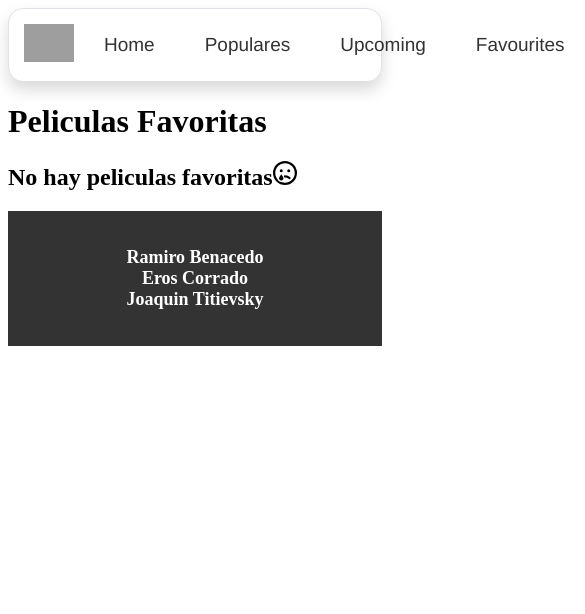
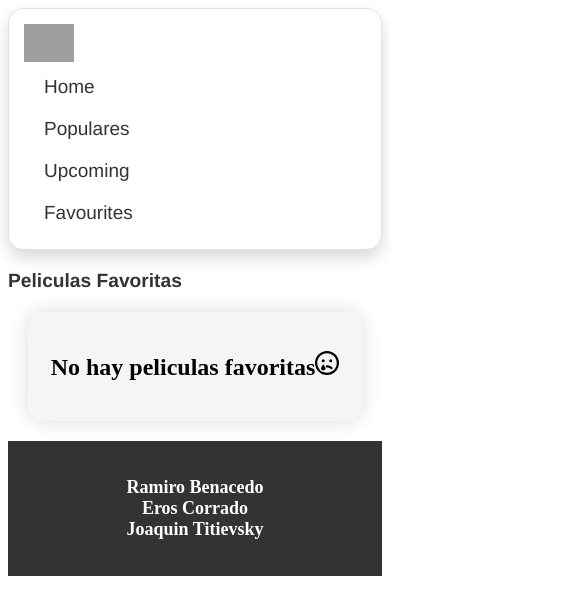
Before and after one commit to ErosCorrado/PI3, a React (Create React App) app in the folder proyecto3/: page /Favourites in a window 390 px wide. Shown: the top 614 px of the page, 585 px wide, since content can reach past the window. Built offline with nearby package versions, Linux system fonts and the light colour scheme; grey boxes are pictures that could not be loaded.

Commit message:
responsive y algunos arreglitos

```diff
--- a/proyecto3/src/componentes/Navbar/Navbar.css
+++ b/proyecto3/src/componentes/Navbar/Navbar.css
@@ -63,3 +63,15 @@ nav {
     margin-bottom: 20px; /* Espacio inferior */
     font-family: Netflix Sans, Helvetica Neue, Segoe UI, Roboto, Ubuntu, sans-serif; /* Fuente */
 }
+
+/* Estilos para pantallas pequeñas */
+@media (max-width: 768px) {
+    .arriba {
+      flex-direction: column; /* Cambia la dirección del flexbox a columna en pantallas pequeñas */
+      align-items: flex-start; /* Alinea los elementos al inicio */
+    }
+
+    .itemlista {
+      margin: 10px 0; /* Espacio entre elementos de la lista en pantallas pequeñas */
+    }
+  }
--- a/proyecto3/src/screens/Detalle/Detalle.css
+++ b/proyecto3/src/screens/Detalle/Detalle.css
@@ -1,41 +1,61 @@
-/* .section {
+/* Detalle.css */
+
+.detalle-container {
   display: flex;
   justify-content: center;
 }
 
 .character-card {
-    width: 300px;
-    margin: 20px;
-    padding: 10px;
-    border-radius: 8px;
-    box-shadow: 0 4px 8px rgba(0, 0, 0, 0.1);
-    background-color: #f9f9f9;
+  display: flex;
+  flex-direction: column;
+  align-items: center;
+  background-color: #f5f5f5;
+  border-radius: 15px;
+  box-shadow: 0 0 20px rgba(0, 0, 0, 0.2);
+  padding: 20px;
+  margin-top: 20px;
+  width: calc(50% - 20px); /* Ajuste para que sea la mitad de 390px */
 }
 
 .character-card img {
   width: 100%;
-    border-radius: 8px;
+  max-width: 300px;
+  border-radius: 10px;
+  margin-bottom: 20px;
+}
+
+.info {
+  text-align: center;
+  padding: 0 20px; /* Añadido para separación entre la imagen y la información */
+}
+
+.info h3 {
+  font-size: 1.5rem;
   margin-bottom: 10px;
 }
 
-  .character-card h3 {
-    font-size: 18px;
-    font-weight: bold;
-    color: #333;
-    text-align: center;
+.info p {
+  margin-bottom: 10px;
 }
 
-  .cajahijapelis {
-    background-color: #fff;
-    border-radius: 8px;
-    box-shadow: 0 4px 8px rgba(0, 0, 0, 0.1);
-    padding: 20px;
-    margin-top: 20px;
+.info button {
+  background-color: #007bff;
+  color: #fff;
+  border: none;
+  border-radius: 5px;
+  padding: 10px 20px;
+  cursor: pointer;
+  transition: background-color 0.3s ease;
 }
 
-  #titulo2 {
-    font-size: 24px;
-    font-weight: bold;
-    color: #333;
-    margin-bottom: 20px;
-  } */
+.info button:hover {
+  background-color: #0056b3;
+}
+
+.letter {
+  /* Estilos de letra */
+}
+
+.blanco {
+  /* Estilos de iconos */
+}
--- /dev/null
+++ b/proyecto3/src/screens/Favourites/Favourites.css
@@ -0,0 +1,35 @@
+/* Estilos para el componente ResultadoBusqueda */
+.search-results-container {
+    padding: 20px; /* Espaciado interno */
+    background-color: #f5f5f5; /* Fondo gris claro */
+    border-radius: 15px; /* Bordes redondeados */
+    box-shadow: 0 0 20px rgba(0, 0, 0, 0.15); /* Sombra suave */
+    margin: 20px; /* Margen externo */
+  }
+
+  .search-results-title {
+    margin-bottom: 20px; /* Espacio debajo del título */
+    font-size: 2rem; /* Tamaño del título */
+    color: #333; /* Color de texto */
+    font-weight: bold; /* Negrita */
+    font-family: Netflix Sans, Helvetica Neue, Segoe UI, Roboto, Ubuntu, sans-serif; /* Fuente */
+  }
+
+  .cards-container {
+    display: flex;
+    flex-wrap: wrap;
+    justify-content: flex-start; /* Alinea las tarjetas al inicio del contenedor */
+    gap: 20px; /* Espacio entre las tarjetas */
+  }
+
+  /* Estilos para pantallas pequeñas */
+  @media (max-width: 390px) {
+    .search-results-title {
+      font-size: 1.2rem; /* Reducción del tamaño del título */
+    }
+
+    .cards-container {
+      flex-direction: column; /* Cambia la dirección del flexbox a columna */
+      align-items: center; /* Centra las tarjetas */
+    }
+  }
--- a/proyecto3/src/screens/Favourites/Favourites.js
+++ b/proyecto3/src/screens/Favourites/Favourites.js
@@ -1,6 +1,8 @@
 import React, { Component } from "react";
 import { options } from "../../Key/Key";
 import Card from "../../componentes/Card/Card";
+import "./Favourites.css"
+
 
 class Favourites extends Component {
   constructor(props) {
@@ -48,8 +50,9 @@ class Favourites extends Component {
   render() {
     return (
       <>
-        <h1 className="letter">Peliculas Favoritas</h1>
-          <section>
+        <h1 className="search-results-title">Peliculas Favoritas</h1>
+          <section className="search-results-container" >
+            <div className="cards-container" >
             {
               this.state.haveFav ?
               this.state.favourites.map((movie) =>
@@ -63,6 +66,7 @@ class Favourites extends Component {
               ) :
               <h1 className="letter">No hay peliculas favoritas<svg xmlns="http://www.w3.org/2000/svg" height="1em" viewBox="0 0 512 512"><path d="M175.9 448c-35-.1-65.5-22.6-76-54.6C67.6 356.8 48 308.7 48 256C48 141.1 141.1 48 256 48s208 93.1 208 208s-93.1 208-208 208c-28.4 0-55.5-5.7-80.1-16zM0 256a256 256 0 1 0 512 0A256 256 0 1 0 0 256zM128 369c0 26 21.5 47 48 47s48-21 48-47c0-20-28.4-60.4-41.6-77.7c-3.2-4.4-9.6-4.4-12.8 0C156.6 308.6 128 349 128 369zm128-65c-13.3 0-24 10.7-24 24s10.7 24 24 24c30.7 0 58.7 11.5 80 30.6c9.9 8.8 25 8 33.9-1.9s8-25-1.9-33.9C338.3 320.2 299 304 256 304zm47.6-96a32 32 0 1 0 64 0 32 32 0 1 0 -64 0zm-128 32a32 32 0 1 0 0-64 32 32 0 1 0 0 64z"/></svg></h1>
             }
+            </div>
         </section>
       </>
     );
--- a/proyecto3/src/screens/Home/Home.css
+++ b/proyecto3/src/screens/Home/Home.css
@@ -1,23 +1,43 @@
+/* Definir variables CSS para colores y fuentes */
+:root {
+    --background-color: #f5f5f5;
+    --text-color: #000;
+    --primary-font: Netflix Sans, Helvetica Neue, Segoe UI, Roboto, Ubuntu, sans-serif;
+}
+
 /* Estilos para el componente Home */
 .home-container {
     padding: 15px; /* Espaciado interno */
-        background-color: #f5f5f5; /* Fondo gris claro */
+    background-color: var(--background-color); /* Uso de variable para el fondo */
     border-radius: 15px; /* Redondea las esquinas */
     box-shadow: 0 0 20px rgba(0, 0, 0, 0.2); /* Sombra más pronunciada */
     margin-bottom: 20px; /* Espacio inferior */
 }
 
+/* Estilo base para títulos y subtítulos */
+.home-title, .home-subtitle {
+    color: var(--text-color); /* Uso de variable para el color de texto */
+    font-family: var(--primary-font); /* Uso de variable para la familia de fuentes */
+    margin-bottom: 20px; /* Espacio inferior */
+}
+
 .home-title {
     font-size: 2.5rem; /* Tamaño del título principal */
-    color: #000; /* Color de texto negro */
-    margin-bottom: 10px; /* Espacio inferior */
     font-weight: bold; /* Negrita */
-    font-family: Netflix Sans, Helvetica Neue, Segoe UI, Roboto, Ubuntu, sans-serif; /* Fuente */
+    margin-bottom: 10px; /* Menor espacio inferior específico para título */
 }
 
 .home-subtitle {
     font-size: 1.8rem; /* Tamaño del subtítulo */
-    color: #000; /* Color de texto negro */
-    margin-bottom: 20px; /* Espacio inferior */
-    font-family: Netflix Sans, Helvetica Neue, Segoe UI, Roboto, Ubuntu, sans-serif; /* Fuente */
 }
+
+
+@media (max-width: 390px) {
+    .home-title {
+      font-size: 2rem; /* Reducción del tamaño del título en pantallas pequeñas */
+    }
+
+    .home-subtitle {
+      font-size: 1.5rem; /* Reducción del tamaño del subtítulo en pantallas pequeñas */
+    }
+  }
--- a/proyecto3/src/screens/Populares/Populares.css
+++ b/proyecto3/src/screens/Populares/Populares.css
@@ -10,3 +10,14 @@
     font-weight: bold; /* Negrita */
     font-family: Netflix Sans, Helvetica Neue, Segoe UI, Roboto, Ubuntu, sans-serif; /* Fuente */
 }
+
+/* Estilos para pantallas pequeñas */
+@media (max-width: 390px) {
+    .populares-container {
+      padding: 15px; /* Ajusta el espaciado interno en pantallas pequeñas */
+    }
+
+    .populares-title {
+      font-size: 2rem; /* Reducción del tamaño del título en pantallas pequeñas */
+    }
+  }
--- a/proyecto3/src/screens/SearchResult/SearchResult.js
+++ b/proyecto3/src/screens/SearchResult/SearchResult.js
@@ -26,10 +26,10 @@ class ResultadoBusqueda extends Component {
     render() {
         return (
           this.state.peliculas.length !== 0 ?
-            <section>
-              <h2>Resultados para: {this.props.match.params.resultadosBusqueda}</h2>
-              {
-              this.state.peliculas.map((elm, idx) => (
+            <div className="search-results-container">
+              <h2 className="search-results-title">Resultados para: {this.props.match.params.resultadosBusqueda}</h2>
+              <div className="cards-container">
+                {this.state.peliculas.map((elm, idx) => (
                     <Card
                     refreshState={this.props.refreshState ? (id) => this.props.refreshState(id) : false}
                     id={elm.id}
@@ -38,9 +38,9 @@ class ResultadoBusqueda extends Component {
                     description={elm.overview}
                     key={idx + elm.name}
                     />
-              ))
-          }
-            </section>
+                ))}
+              </div>
+            </div>
             :
             <h2>No se encontraron resultados para: {this.props.match.params.resultadosBusqueda}</h2>
         )
--- a/proyecto3/src/screens/SearchResult/SearchResults.css
+++ b/proyecto3/src/screens/SearchResult/SearchResults.css
@@ -1,35 +1,35 @@
-/* .section {
-    display: flex;
-    flex-wrap: wrap;
-    justify-content: space-around;
+/* Estilos para el componente ResultadoBusqueda */
+.search-results-container {
+  padding: 20px; /* Espaciado interno */
+  background-color: #f5f5f5; /* Fondo gris claro */
+  border-radius: 15px; /* Bordes redondeados */
+  box-shadow: 0 0 20px rgba(0, 0, 0, 0.15); /* Sombra suave */
+  margin: 20px; /* Margen externo */
+}
+
+.search-results-title {
+  margin-bottom: 20px; /* Espacio debajo del título */
+  font-size: 2rem; /* Tamaño del título */
+  color: #333; /* Color de texto */
+  font-weight: bold; /* Negrita */
+  font-family: Netflix Sans, Helvetica Neue, Segoe UI, Roboto, Ubuntu, sans-serif; /* Fuente */
+}
+
+.cards-container {
+  display: flex;
+  flex-wrap: wrap;
+  justify-content: flex-start; /* Alinea las tarjetas al inicio del contenedor */
+  gap: 20px; /* Espacio entre las tarjetas */
+}
+
+/* Estilos para pantallas pequeñas */
+@media (max-width: 390px) {
+  .search-results-title {
+    font-size: 1.2rem; /* Reducción del tamaño del título */
   }
 
-  .card {
-    width: 250px;
-    margin: 20px;
-    box-shadow: 0 4px 8px rgba(0, 0, 0, 0.1);
-    border-radius: 8px;
-    overflow: hidden;
+  .cards-container {
+    flex-direction: column; /* Cambia la dirección del flexbox a columna */
+    align-items: center; /* Centra las tarjetas */
   }
-
-  .card img {
-    width: 100%;
-    height: auto;
-    border-radius: 8px 8px 0 0;
-  }
-
-  .card-content {
-    padding: 16px;
-  }
-
-  .card-title {
-    font-size: 18px;
-    font-weight: bold;
-    color: #333;
-    margin-bottom: 8px;
-  }
-
-  .card-description {
-    font-size: 14px;
-    color: #666;
-  } */
+}
--- a/proyecto3/src/screens/Upcoming/Upcoming.css
+++ b/proyecto3/src/screens/Upcoming/Upcoming.css
@@ -10,3 +10,13 @@
     font-weight: bold; /* Negrita */
     font-family: Netflix Sans, Helvetica Neue, Segoe UI, Roboto, Ubuntu, sans-serif; /* Fuente */
 }
+/* Estilos para pantallas pequeñas */
+@media (max-width: 390px) {
+    .top-ranked-container {
+      padding: 15px; /* Ajusta el espaciado interno en pantallas pequeñas */
+    }
+
+    .top-ranked-title {
+      font-size: 2rem; /* Reducción del tamaño del título en pantallas pequeñas */
+    }
+  }
```
Also changed, not shown: proyecto3/src/componentes/Card/Card.css (+16 -38 lines), proyecto3/src/screens/Detalle/Detalle.js (+9 -6 lines). Lines whose indentation alone changed are shown as unchanged.
